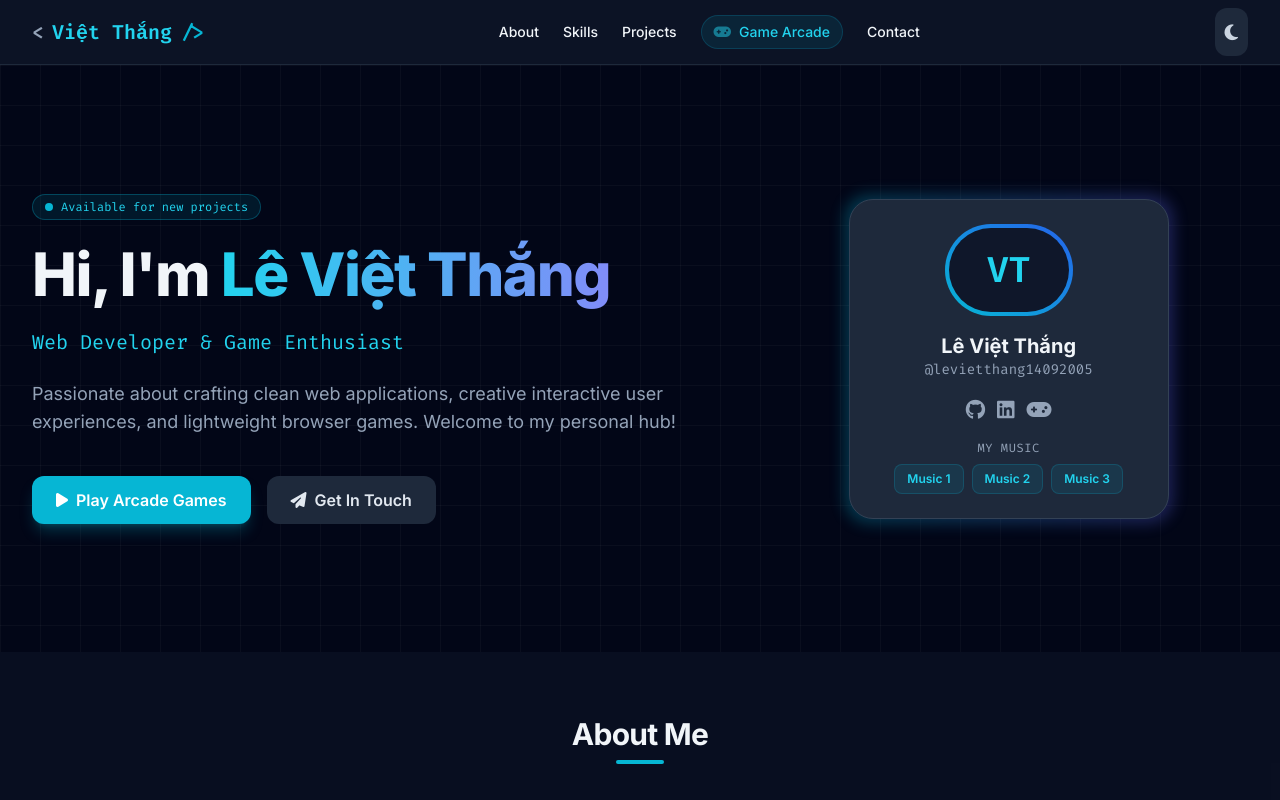
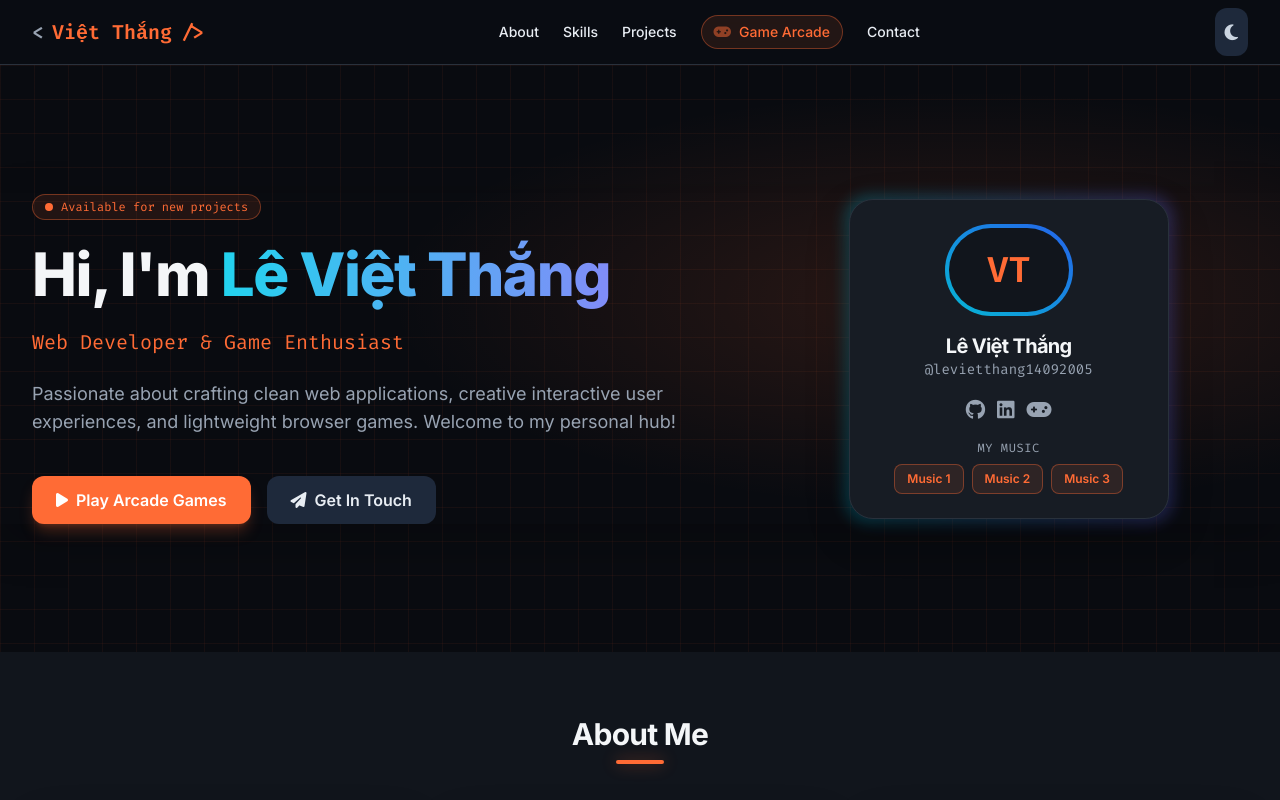
Before and after one commit to levietthang14092005/levietthang14092005.github.io, a plain HTML site: page index.html in a window 1280 px wide. Shown: the top 800 px of the page. Drawn offline with nearby package versions, Linux system fonts and the light colour scheme.

Commit message:
Upgrade homepage to Urban Tech design

```diff
--- a/index.html
+++ b/index.html
@@ -61,7 +61,37 @@
         .game-canvas {
             image-rendering: pixelated;
         }
-    </style>
+            /* Urban Tech: deep graphite, signal orange and precision grid */
+        :root { color-scheme: dark; --urban-bg:#090b10; --urban-panel:#11151c; --urban-panel-2:#171c24; --urban-line:#29313c; --urban-text:#e8edf3; --urban-muted:#98a3b2; --urban-accent:#ff6b35; --urban-lime:#c7f36b; }
+        html { background:var(--urban-bg); scroll-padding-top:5rem; }
+        body { background:var(--urban-bg)!important; color:var(--urban-text)!important; }
+        header { background:rgba(9,11,16,.88)!important; border-color:var(--urban-line)!important; }
+        .arcade-grid { background-color:var(--urban-bg); background-image:linear-gradient(rgba(255,107,53,.055) 1px,transparent 1px),linear-gradient(90deg,rgba(255,107,53,.055) 1px,transparent 1px),radial-gradient(ellipse at 75% 40%,rgba(255,107,53,.14),transparent 42%)!important; background-size:34px 34px,34px 34px,auto!important; }
+        h1,h2,h3 { color:#f4f6f8; letter-spacing:-.035em; }
+        h1 { text-wrap:balance; }
+        .text-cyan-600,.text-cyan-500,.dark .text-cyan-400,.dark .text-cyan-600 { color:var(--urban-accent)!important; }
+        .hover\:text-cyan-500:hover,.group:hover .group-hover\:text-cyan-500 { color:var(--urban-lime)!important; }
+        .bg-cyan-500 { background-color:var(--urban-accent)!important; }
+        .hover\:bg-cyan-600:hover { background-color:#e95725!important; }
+        .border-cyan-500,.border-cyan-500\/20,.border-cyan-500\/30 { border-color:rgba(255,107,53,.38)!important; }
+        .bg-cyan-500\/10 { background-color:rgba(255,107,53,.10)!important; }
+        .bg-cyan-500\/20 { background-color:rgba(255,107,53,.18)!important; }
+        .shadow-cyan-500\/25 { --tw-shadow-color:rgba(255,107,53,.26)!important; }
+        .bg-slate-950,.dark .bg-slate-950 { background-color:var(--urban-bg)!important; }
+        .bg-white,.dark .bg-slate-900,.dark .bg-slate-900\/50 { background-color:var(--urban-panel)!important; }
+        .bg-slate-50,.bg-slate-100,.dark .bg-slate-800,.dark .bg-slate-800\/50 { background-color:var(--urban-panel-2)!important; }
+        .border-slate-200,.dark .border-slate-800,.dark .border-slate-700,.dark .border-slate-700\/50 { border-color:var(--urban-line)!important; }
+        .text-slate-800,.dark .text-slate-100,.dark .text-slate-200 { color:var(--urban-text)!important; }
+        .text-slate-500,.text-slate-600,.dark .text-slate-300,.dark .text-slate-400 { color:var(--urban-muted)!important; }
+        section:not(#hero) h2+div { background:var(--urban-accent)!important; box-shadow:0 0 16px rgba(255,107,53,.45); }
+        #about>div>div:last-child>div,#skills .grid>div,#projects .grid>div,#arcade .grid>div,#contact form,#hero .relative.w-full { border-color:var(--urban-line)!important; box-shadow:0 16px 44px rgba(0,0,0,.22); }
+        #about>div>div:last-child>div:hover,#skills .grid>div:hover,#projects .grid>div:hover { border-color:rgba(255,107,53,.5)!important; transform:translateY(-3px); transition:.2s ease; }
+        input,textarea,select { background:#0c1016!important; color:var(--urban-text)!important; border-color:var(--urban-line)!important; }
+        input:focus,textarea:focus,select:focus { outline:2px solid rgba(255,107,53,.45); outline-offset:1px; }
+        footer { background:#07090d!important; border-color:var(--urban-line)!important; }
+        ::selection { background:var(--urban-accent); color:#090b10; }
+        @media(max-width:640px) { .arcade-grid { background-size:28px 28px,28px 28px,auto!important; } }
+</style>
 </head>
 <body class="bg-slate-50 text-slate-800 dark:bg-slate-950 dark:text-slate-100 min-h-screen flex flex-col justify-between selection:bg-cyan-500 selection:text-white">
 
```
